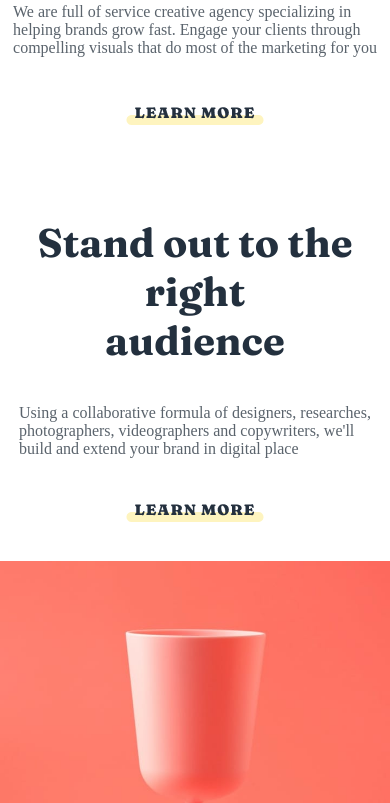
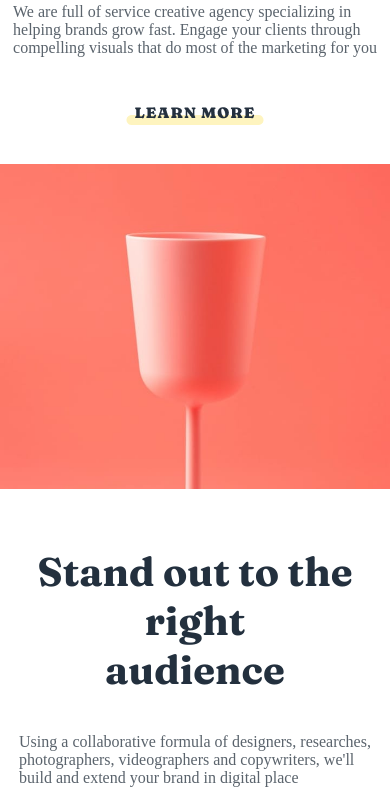
Before and after one commit to MitanshuV/mitanshu-sunnyside-landing-page, a plain HTML site: page index.html in a window 390 px wide. Shown: the part 1091-1894 px from the top of the page. Drawn offline with Linux system fonts and the light colour scheme.

Commit message:
Second commit

```diff
--- a/style.css
+++ b/style.css
@@ -282,10 +282,13 @@
     z-index: 10;
   }
   .egg,
-  .glass,
   .photo {
     display: flex;
     flex-wrap: wrap-reverse;
+  }
+  .glass {
+    display: flex;
+    flex-wrap: wrap;
   }
   .egg-text h1,
   .glass-text h1 {
```
